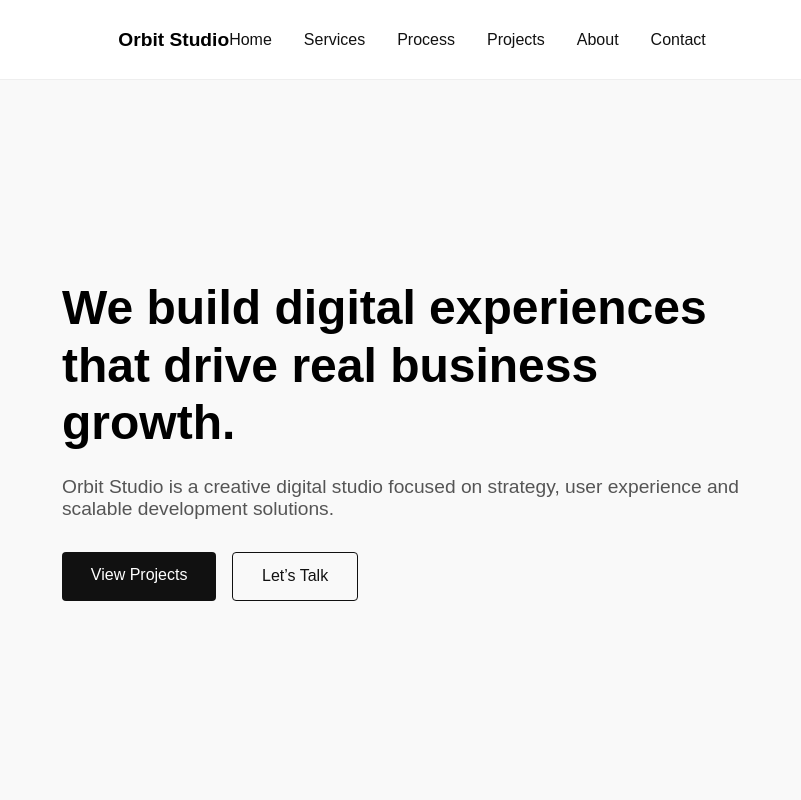
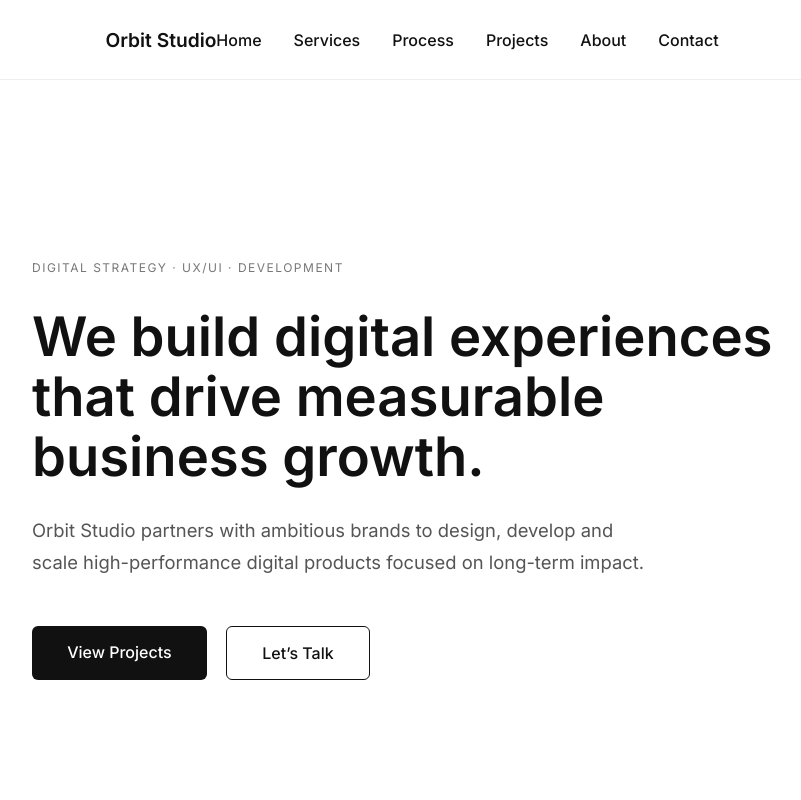
Before and after one commit to DaviddeCaso/orbit-studio, a React (Vite) app: page / in a window 1280 px wide. Shown: the top 800 px of the page, without its empty margins (228-1029 px from the left). Built offline with nearby package versions, Linux system fonts and the light colour scheme.

Commit message:
style: add Inter font and refine hero typography and spacing

```diff
--- a/index.html
+++ b/index.html
@@ -1,6 +1,9 @@
 <!doctype html>
 <html lang="en">
   <head>
+    <link rel="preconnect" href="https://fonts.googleapis.com">
+    <link rel="preconnect" href="https://fonts.gstatic.com" crossorigin>
+    <link href="https://fonts.googleapis.com/css2?family=Inter:wght@400;500;600&display=swap" rel="stylesheet">
     <meta charset="UTF-8" />
     <link rel="icon" type="image/svg+xml" href="/vite.svg" />
     <meta name="viewport" content="width=device-width, initial-scale=1.0" />
--- a/src/sections/Hero.jsx
+++ b/src/sections/Hero.jsx
@@ -2,14 +2,19 @@ function Hero() {
   return (
     <section id="hero" className="hero">
       <div className="container hero-content">
-        <div className="hero-text">
+        <span className="hero-badge">
+          Digital Strategy · UX/UI · Development
+        </span>
+
         <h1>
-            We build digital experiences that drive real business growth.
+          We build digital experiences that drive measurable business growth.
         </h1>
+
         <p>
-            Orbit Studio is a creative digital studio focused on strategy,
-            user experience and scalable development solutions.
+          Orbit Studio partners with ambitious brands to design, develop and
+          scale high-performance digital products focused on long-term impact.
         </p>
+
         <div className="hero-buttons">
           <a href="#projects" className="btn-primary">
             View Projects
@@ -19,7 +24,6 @@ function Hero() {
           </a>
         </div>
       </div>
-      </div>
     </section>
   );
 }
--- a/src/styles/globals.css
+++ b/src/styles/globals.css
@@ -5,7 +5,10 @@
 }
 
 body {
-  font-family: sans-serif;
+  font-family: 'Inter', sans-serif;
+  color: #111;
+  background: #fff;
+  -webkit-font-smoothing: antialiased;
 }
 
 section {
@@ -64,36 +67,45 @@ nav a {
 /* HERO */
 
 .hero {
-  min-height: 90vh;
+  min-height: 92vh;
   display: flex;
   align-items: center;
-  background: #f9f9f9;
+  padding: 120px 0 80px;
+  background: #ffffff;
 }
 
 .hero-content {
-  display: flex;
-  align-items: center;
+  max-width: 760px;
 }
 
-.hero-text {
-  max-width: 700px;
+.hero-badge {
+  display: inline-block;
+  font-size: 0.75rem;
+  letter-spacing: 1.5px;
+  text-transform: uppercase;
+  color: #777;
+  margin-bottom: 2rem;
 }
 
 .hero h1 {
-  font-size: 3rem;
-  line-height: 1.2;
-  margin-bottom: 1.5rem;
+  font-size: 3.4rem;
+  line-height: 1.1;
+  font-weight: 600;
+  margin-bottom: 1.8rem;
+  color: #111;
 }
 
 .hero p {
-  font-size: 1.2rem;
+  font-size: 1.15rem;
+  line-height: 1.7;
   color: #555;
-  margin-bottom: 2rem;
+  margin-bottom: 3rem;
+  max-width: 620px;
 }
 
 .hero-buttons {
   display: flex;
-  gap: 1rem;
+  gap: 1.2rem;
 }
 
 /* BUTTONS */
@@ -101,24 +113,45 @@ nav a {
 .btn-primary {
   background: #111;
   color: white;
-  padding: 0.9rem 1.8rem;
+  padding: 1rem 2.2rem;
   text-decoration: none;
-  border-radius: 4px;
+  border-radius: 6px;
   font-weight: 500;
+  transition: all 0.25s ease;
+}
+
+.btn-primary:hover {
+  background: #000;
+  transform: translateY(-2px);
 }
 
 .btn-secondary {
   border: 1px solid #111;
   color: #111;
-  padding: 0.9rem 1.8rem;
+  padding: 1rem 2.2rem;
   text-decoration: none;
-  border-radius: 4px;
+  border-radius: 6px;
   font-weight: 500;
+  transition: all 0.25s ease;
+}
+
+.btn-secondary:hover {
+  background: #111;
+  color: white;
+  transform: translateY(-2px);
 }
 
 @media (max-width: 768px) {
+  .hero {
+    padding: 100px 0 60px;
+  }
+
   .hero h1 {
     font-size: 2.2rem;
+  }
+
+  .hero p {
+    font-size: 1rem;
   }
 
   .hero-buttons {
```
Lines whose indentation alone changed are shown as unchanged.
